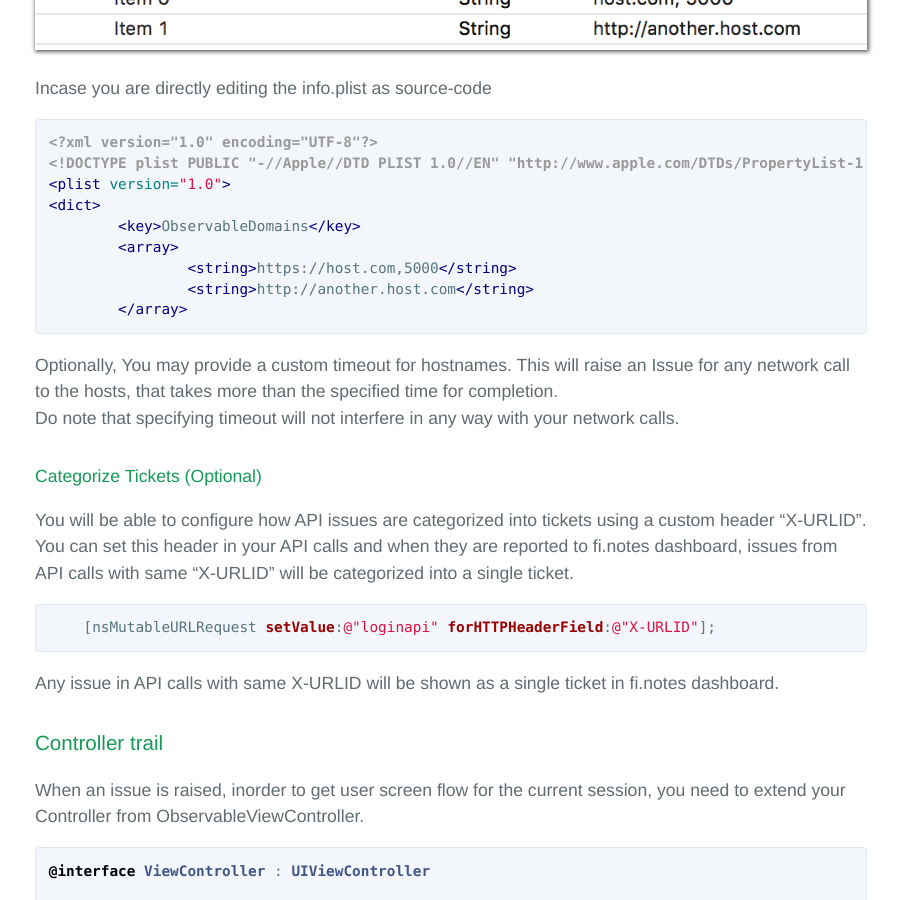
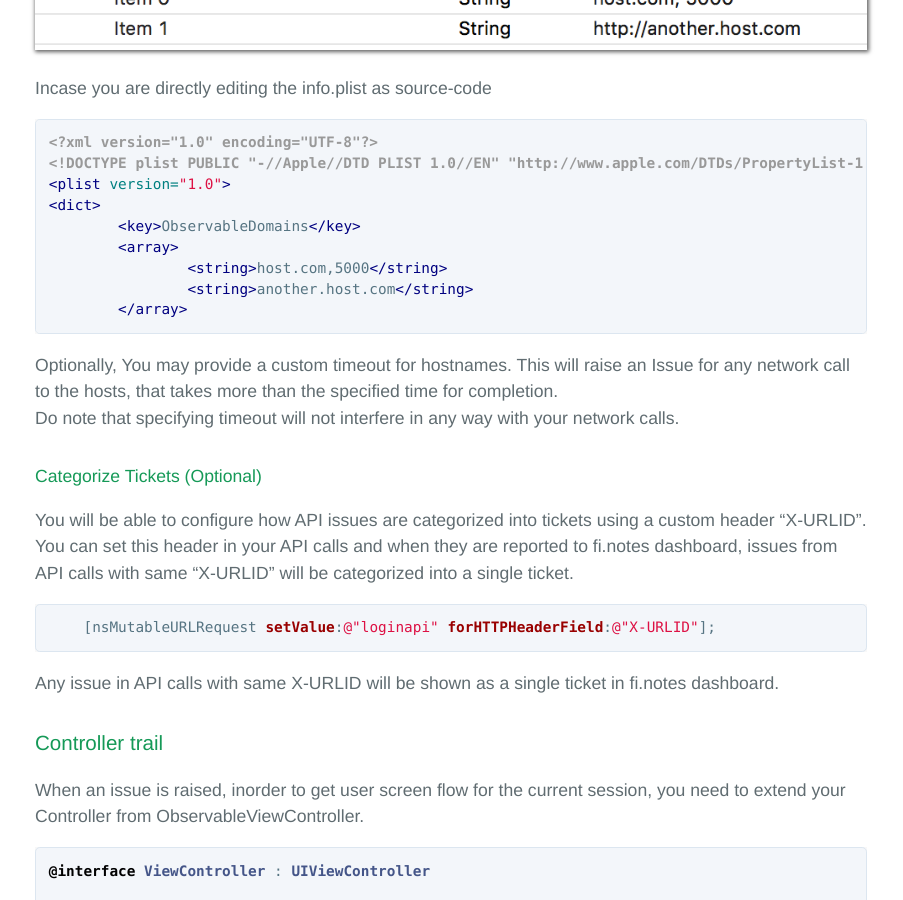
Before and after one commit to finotes/finotes.github.io, a Jekyll site: the page built from _posts/2018-01-19-ios-docs.md, in a window 1280 px wide and 900 px high, scrolled down 4655 px. Shown: the whole window, without its empty margins (189-1092 px from the left). Built offline with Jekyll 4.4.1, drawn with Linux system fonts in a browser that asks for light colours; some web fonts are replaced; part of the change alters nothing that is shown.

Commit message:
Update 2018-01-19-ios-docs.md

````diff
--- a/_posts/2018-01-19-ios-docs.md
+++ b/_posts/2018-01-19-ios-docs.md
@@ -182,8 +182,8 @@ Incase you are directly editing the info.plist as source-code
 <dict>
 	<key>ObservableDomains</key>
 	<array>
-		<string>https://host.com,5000</string>
-		<string>http://another.host.com</string>
+		<string>host.com,5000</string>
+		<string>another.host.com</string>
 	</array>
 ```
 
````
